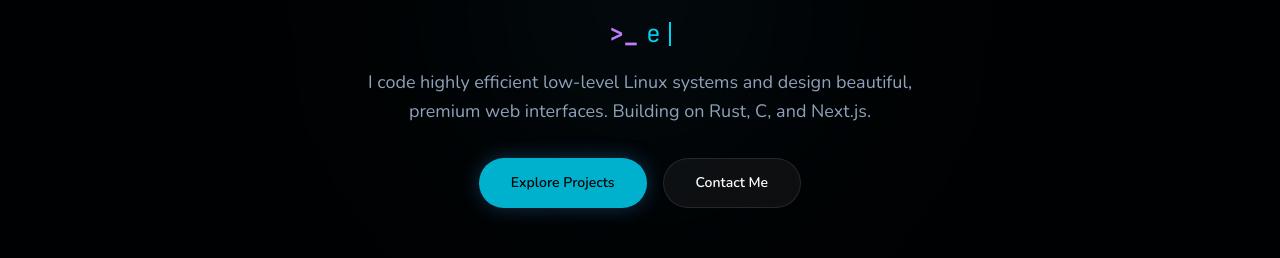
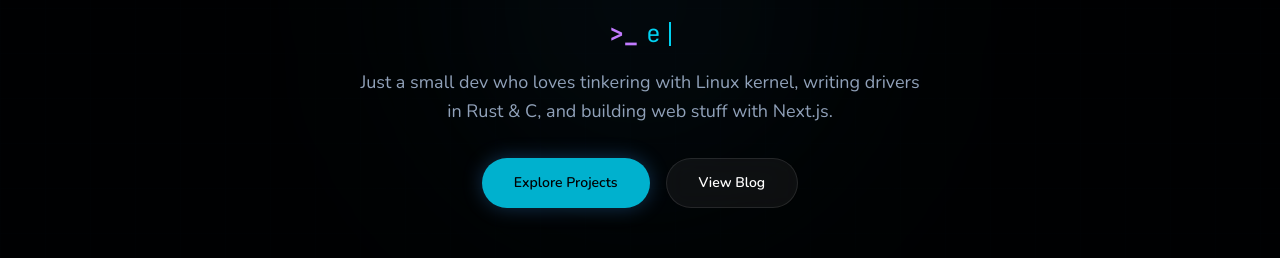
Before and after one commit to webngoc04/webngoc04.github.io, a Next.js app: page / in a window 1280 px wide. Shown: the part 397-655 px from the top of the page. Built offline with nearby package versions, Linux system fonts and the light colour scheme; no server answers.

Commit message:
fix: humble bio text

```diff
--- a/src/components/sections/hero.tsx
+++ b/src/components/sections/hero.tsx
@@ -1,6 +1,7 @@
 "use client"
 
 import { useEffect, useState } from "react"
+import Link from "next/link"
 import { useReveal } from "@/hooks/use-reveal"
 import ScrambleText from "@/components/ui/scramble-text"
 import { useI18n } from "@/lib/i18n"
@@ -72,12 +73,12 @@ export default function Hero() {
             <span className="relative z-10">{t("hero.exploreProjects")}</span>
             <span className="absolute inset-0 -translate-x-full bg-gradient-to-r from-transparent via-white/25 to-transparent transition-transform duration-500 group-hover:translate-x-full" />
           </a>
-          <a
-            href="#contact"
+          <Link
+            href="/blog/"
             className="inline-flex items-center gap-2 rounded-full border border-white/10 bg-white/5 px-8 py-3.5 text-sm font-semibold text-white backdrop-blur-md transition-all hover:bg-white/10 hover:border-white/20 hover:scale-[1.03]"
           >
-            {t("hero.contactMe")}
-          </a>
+            {t("hero.viewBlog")}
+          </Link>
         </div>
       </div>
     </section>
--- a/src/messages/en.json
+++ b/src/messages/en.json
@@ -17,9 +17,9 @@
       "Open Source Contributor 💖",
       "Rust Driver Developer 🦀"
     ],
-    "bio": "I code highly efficient low-level Linux systems and design beautiful, premium web interfaces. Building on Rust, C, and Next.js.",
+    "bio": "Just a small dev who loves tinkering with Linux kernel, writing drivers in Rust & C, and building web stuff with Next.js.",
     "exploreProjects": "Explore Projects",
-    "contactMe": "Contact Me"
+    "viewBlog": "View Blog"
   },
   "about": {
     "title": "About Me",
--- a/src/messages/vi.json
+++ b/src/messages/vi.json
@@ -17,9 +17,9 @@
       "Đóng góp cho Mã nguồn mở 💖",
       "Lập trình viên Trình điều khiển Rust 🦀"
     ],
-    "bio": "Tôi viết các hệ thống Linux cấp thấp hiệu quả cao và thiết kế các giao diện web đẹp mắt, cao cấp. Xây dựng trên Rust, C, và Next.js.",
+    "bio": "Chỉ là dev nhỏ thích vọc vạch Linux kernel, viết driver bằng Rust & C, và build web bằng Next.js.",
     "exploreProjects": "Xem Dự án",
-    "contactMe": "Liên hệ"
+    "viewBlog": "Xem Blog"
   },
   "about": {
     "title": "Về Tôi",
```
